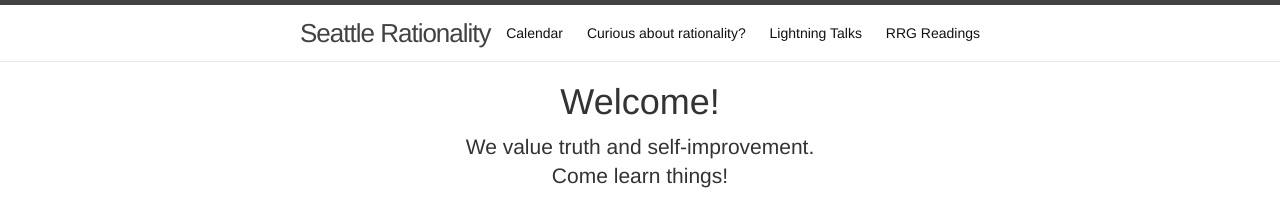
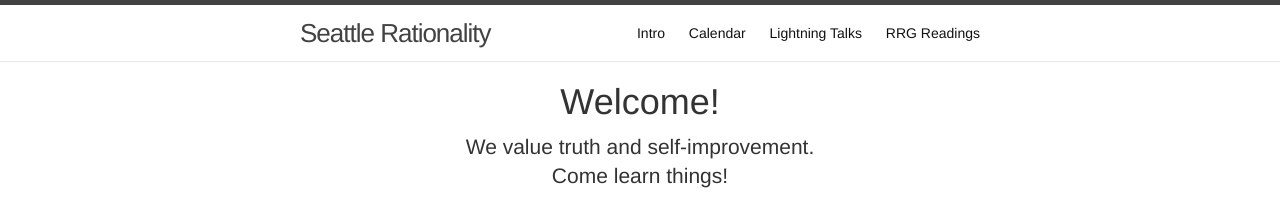
Before and after one commit to seattlerationality/seattlerationality.github.io, a Jekyll site: the page built from index.md, in a window 1280 px wide. Shown: the top 217 px of the page. Built offline with Jekyll 4.4.1, drawn with Linux system fonts in a browser that asks for light colours; our own code applies the rules of GitHub Pages for plain Markdown files.

Commit message:
add index page to header

```diff
--- a/_includes/header.html
+++ b/_includes/header.html
@@ -14,10 +14,11 @@
       </a>
 
       <div class="trigger">
+        <a class="page-link" href="/">Intro</a>
         {% for my_page in site.pages %}
-          {% if my_page.title %}
+          {% if my_page.title %}{% unless my_page.title == "Intro" %}
           <a class="page-link" href="{{ my_page.url | prepend: site.baseurl }}">{{ my_page.title }}</a>
-          {% endif %}
+          {% endunless %}{% endif %}
         {% endfor %}
       </div>
     </nav>
--- a/index.md
+++ b/index.md
@@ -1,5 +1,6 @@
 ---
 layout: page
+title: Intro
 display_title: Welcome!
 subtitle: >
   We value truth and self-improvement. <br/>
```
